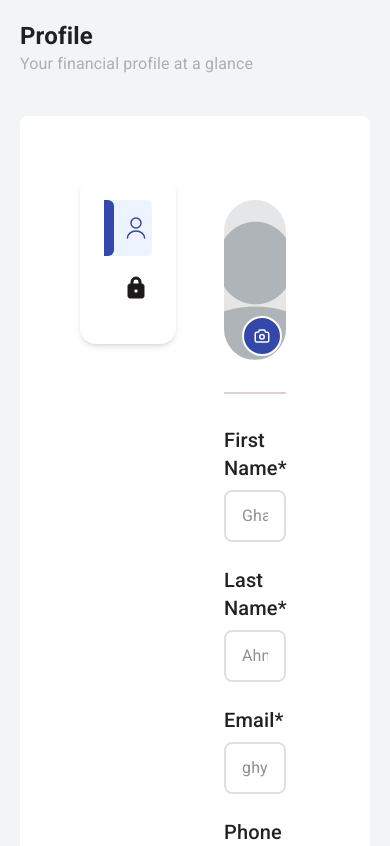
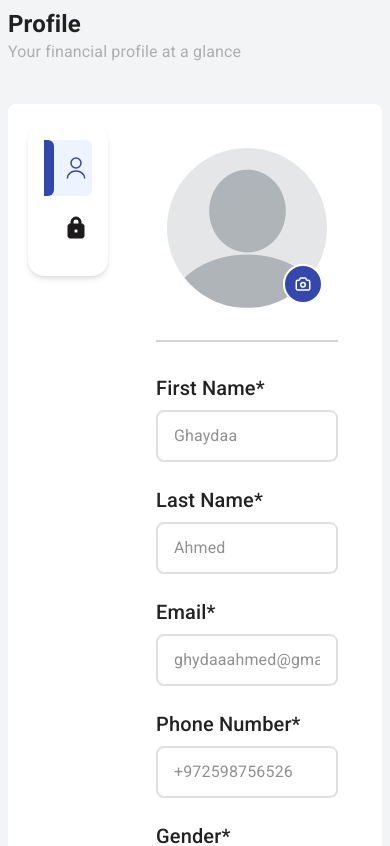
Before and after one commit to Seraj-Omar/Personal-Finance-and-Bill-Splitting-Assistant, a Next.js app: page /dashboard/profile in a window 390 px wide. Shown: the top 846 px of the page. Built offline with nearby package versions, Linux system fonts and the light colour scheme.

Commit message:
fix 2 for responsivity

```diff
--- a/src/components/admin-profile/AdminProfileLayout.tsx
+++ b/src/components/admin-profile/AdminProfileLayout.tsx
@@ -31,11 +31,11 @@ export default function ProfileLayout() {
   };
 
   return (
-    <div className="  p-5 lg:p-10 bg-gray-100 ">
+    <div className="  p-2 lg:p-10 bg-gray-100 ">
       <p className="text-2xl font-bold ">Profile</p>
       <p className="text-[#AEAEAE]">Your financial profile at a glance</p>
-      <div className="flex  p-15  mt-10 bg-white rounded-lg ">
-        <div className=" bg-white rounded-2xl p-4 shadow-md h-fit">
+      <div className="flex  lg:p-15 p-5  mt-10 bg-white rounded-lg ">
+        <div className=" bg-white rounded-2xl p-2 lg:p-4 shadow-md h-fit">
           <Sidebar activeTab={activeTab} onChange={handleTabChange} />
         </div>
 
```
